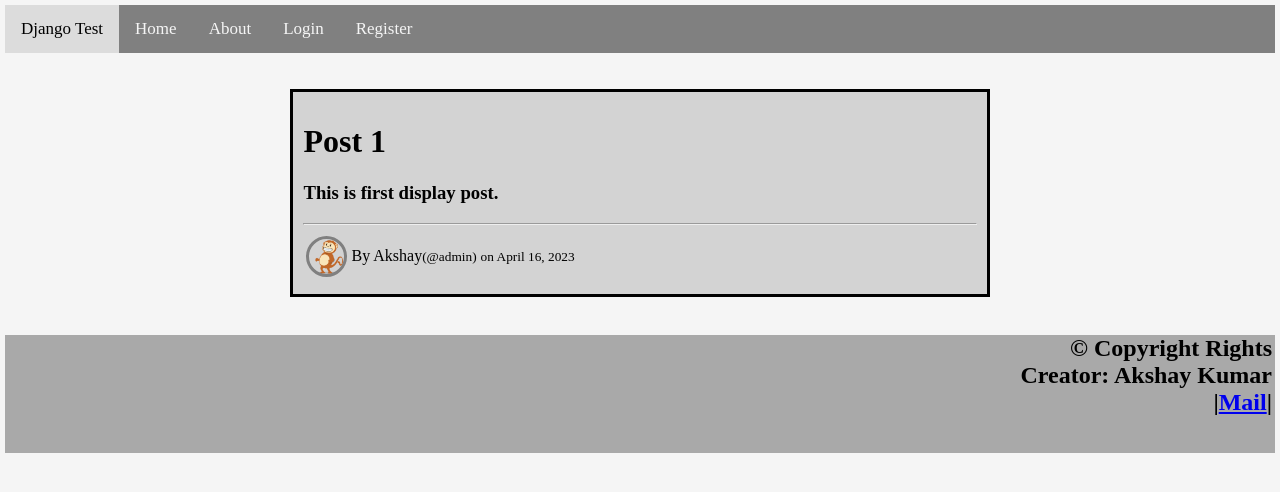
After one commit to akshaysatyam2/SocialMedia, a Django app: page /blog/post/4/ in a window 1280 px wide. The commit adds this page. Shown: the top 492 px of the page. Run offline with Django 4.2, Linux system fonts and the light colour scheme; data comes from the database, SQL or seed files in the repository; both versions use the stored data as it was after the commit.

Commit message:
Added New Post, Delete, Update and few other functionality for the project.

```diff
--- a/blog/models.py
+++ b/blog/models.py
@@ -1,6 +1,7 @@
 from django.db import models
 from django.utils import timezone
 from django.contrib.auth.models import User
+from django.urls import reverse
 
 
 # Create your models here.
@@ -8,7 +9,11 @@ class Post(models.Model):
     title = models.CharField(max_length=255)
     content = models.TextField()
     timestamp = models.DateTimeField(default=timezone.now)
+    author= models.CharField(max_length=255)
     userid = models.ForeignKey(User, on_delete=models.CASCADE)
 
     def __str__(self):
         return self.title
+
+    def get_absolute_url(self):
+        return reverse('post_detail', kwargs={'pk': self.pk})
--- a/blog/templates/blog/base.html
+++ b/blog/templates/blog/base.html
@@ -20,6 +20,7 @@
 		<a href="{%url 'blog_about'%}">About</a>
 		{% if user.is_authenticated %}
 				<a href="{%url 'profile' %}">Profile</a>
+				<a href="{%url 'post_create' %}">New Post</a>
 				<a href="{%url 'logout' %}">Logout</a>
 		{% else %}
 		<a href="{%url 'login'%}">Login</a>
--- a/blog/templates/blog/home.html
+++ b/blog/templates/blog/home.html
@@ -12,7 +12,9 @@
 <br>
 <div class="center" style="width: 33%; background-color:lightgray;">
  <h1>
-   {{post.title}}
+  <a href="{% url 'post_detail' post.id %}" style="text-decoration: none; color : black;">
+      {{post.title}}
+  </a>
  </h1>
  <h3>
   {{post.content}}
--- /dev/null
+++ b/blog/templates/blog/post_detail.html
@@ -0,0 +1,46 @@
+{% extends "blog/base.html" %}
+{% block content %}
+<style>
+.center {
+  margin: auto;
+  border: 3px solid black;
+  padding: 10px;
+}
+</style>
+
+<br>
+<div class="center" style="width: 53%; background-color:lightgray;">
+ <h1>
+   {{object.title}}
+ </h1>
+ <h3>
+  {{object.content}}
+ </h3>
+ <hr>
+ <table>
+  <tr>
+   <td>
+    <img src="{{ object.userid.profile.image.url }}" width="35" height="35"
+             style="display: block;border-radius: 50%; align:left; border:3px solid gray;">
+   </td>
+   <td>
+    <p>
+    By {{object.userid.first_name}}<small>(@{{object.userid}})</small>
+   <small> on {{object.timestamp|date:"F d, Y"}}</small>
+  </p>
+   </td>
+  </tr>
+  <tr>
+   <td colspan="2">
+    {% if object.userid == user %}
+    				<a style="padding: 4px; color: blue; border: 1px solid blue; background-color:lightblue;" href="{%url 'post_update' object.id %}">Update</a>
+    				<a style="padding: 4px; color: red; border: 1px solid red; background-color:lightred;" href="{%url 'post_delete' object.id %}">Delete</a>
+    {% endif %}
+   </td>
+  </tr>
+ </table>
+ </div>
+<br>
+
+
+{% endblock content %}
--- a/blog/urls.py
+++ b/blog/urls.py
@@ -1,8 +1,13 @@
 from django.urls import path
+from .views import PostListView, PostDetailView, PostCreateView, PostUpdateView, PostDeleteView
 from . import views
 
 urlpatterns = [
-    path('home', views.home, name='blog_home'),
+    path('home', PostListView.as_view(), name='blog_home'),
+    path('post/<int:pk>/', PostDetailView.as_view(), name='post_detail'),
+    path('post/new/', PostCreateView.as_view(), name='post_create'),
+    path('post/<int:pk>/update/', PostUpdateView.as_view(), name='post_update'),
+    path('post/<int:pk>/delete/', PostDeleteView.as_view(), name='post_delete'),
     path('about', views.about, name='blog_about'),
 
 ]
--- a/blog/views.py
+++ b/blog/views.py
@@ -1,6 +1,12 @@
 from django.shortcuts import render
 from django.http import HttpResponse
+from django.views.generic import (ListView,
+                                  DetailView,
+                                  CreateView,
+                                  UpdateView,
+                                  DeleteView)
 from .models import Post
+from django.contrib.auth.mixins import LoginRequiredMixin, UserPassesTestMixin
 
 
 # Create your views here.
@@ -12,5 +18,53 @@ def home(request):
     return render(request, 'blog/home.html', context)
 
 
+class PostListView(ListView):
+    model = Post
+    template_name = 'blog/home.html'
+    context_object_name = 'posts'
+    ordering = ['-timestamp']
+
+
+class PostDetailView(DetailView):
+    model = Post
+
+
+class PostCreateView(LoginRequiredMixin, CreateView):
+    model = Post
+    fields = ['title', 'content']
+
+    def form_valid(self, form):
+        form.instance.userid = self.request.user
+        form.instance.author = self.request.user.first_name
+        return super().form_valid(form)
+
+
+class PostUpdateView(LoginRequiredMixin, UserPassesTestMixin, UpdateView):
+    model = Post
+    fields = ['title', 'content']
+
+    def form_valid(self, form):
+        form.instance.userid = self.request.user
+        form.instance.author = self.request.user.first_name
+        return super().form_valid(form)
+
+    def test_func(self):
+        post = self.get_object()
+        if self.request.user == post.userid:
+            return True
+        return False
+
+
+class PostDeleteView(LoginRequiredMixin, UserPassesTestMixin, DeleteView):
+    model = Post
+    success_url = '/blog/home/'
+
+    def test_func(self):
+        post = self.get_object()
+        if self.request.user == post.userid:
+            return True
+        return False
+
+
 def about(request):
     return render(request, 'blog/about.html', {'title': 'About Us'})
--- a/testDjango/settings.py
+++ b/testDjango/settings.py
@@ -19,7 +19,6 @@ BASE_DIR = Path(__file__).resolve().parent.parent
 # See https://docs.djangoproject.com/en/4.1/howto/deployment/checklist/
 
 # SECURITY WARNING: keep the secret key used in production secret!
-SECRET_KEY = 'django-insecure-g*g2s@djiw=yk!@d75zxwwe&8#fqcgwafh2nt_gmpw(dgz1%jd'
 
 # SECURITY WARNING: don't run with debug turned on in production!
 DEBUG = True
```
Also changed, not shown: blog/templates/blog/post_confirm_delete.html (added, +39 -0 lines), blog/templates/blog/post_form.html (added, +38 -0 lines), db.sqlite3, media/Default.jpg, users/migrations/0002_alter_profile_bio_alter_profile_dob_and_more.py (added).
